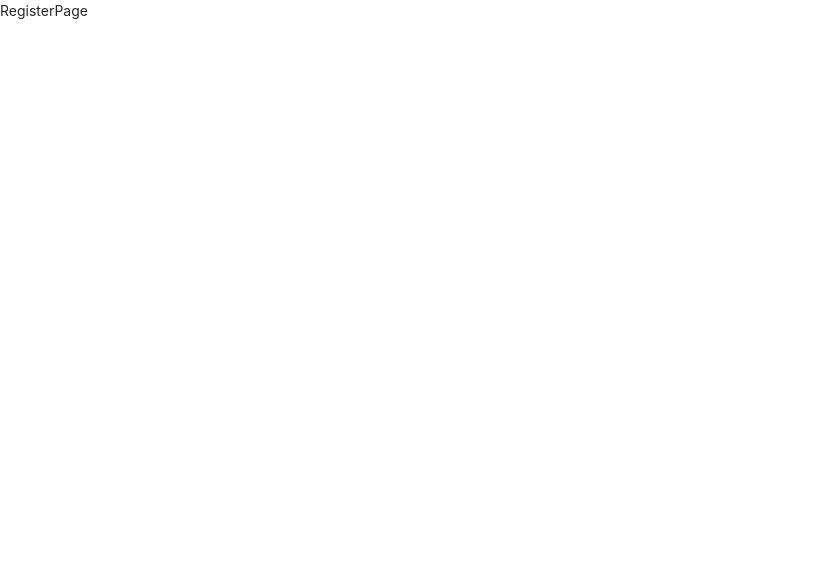
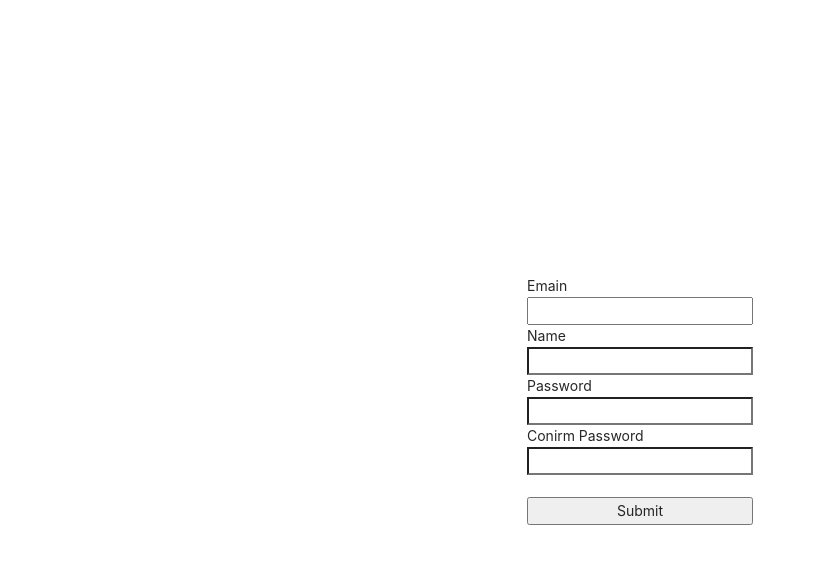
Before and after one commit to rlawjdgh930829/React-Express.js, a React (Create React App) app in the folder client/: page /register in a window 1280 px wide. Shown: the top 564 px of the page, without its empty margins (0-815 px from the left). Built offline with nearby package versions, Linux system fonts and the light colour scheme.

Commit message:
회원가입 페이지

```diff
--- a/client/src/_actions/types.js
+++ b/client/src/_actions/types.js
@@ -1 +1,2 @@
 export const LOGIN_USER = "login_user";
+export const REGISTER_USER = "register_user"
--- a/client/src/_actions/user_action.js
+++ b/client/src/_actions/user_action.js
@@ -1,6 +1,7 @@
 import axios from "axios";
 import {
-    LOGIN_USER
+    LOGIN_USER,
+    REGISTER_USER
 } from './types';
 
 export function loginUser(dataToSubmit) {
@@ -12,3 +13,13 @@
         payload: request
     }
 }
+
+export function registerUser(dataToSubmit) {
+    const request = axios.post('/api/users/register', dataToSubmit)
+        .then(response => response.data)
+
+    return {
+        type: REGISTER_USER,
+        payload: request
+    }
+}
--- a/client/src/_reducers/user_reducer.js
+++ b/client/src/_reducers/user_reducer.js
@@ -1,12 +1,15 @@
 import {
-    LOGIN_USER
+    LOGIN_USER,
+    REGISTER_USER
 } from '../_actions/types';
 
 export default function (state = {}, action) {
     switch (action.type) {
         case LOGIN_USER:
-            return { ...state, loginSuccess: action.payload}
-            break;
+            return { ...state, loginSuccess: action.payload }
+
+        case REGISTER_USER:
+            return { ...state, register: action.payload }
 
         default:
             return state;
--- a/client/src/components/views/LoginPage/LoginPage.js
+++ b/client/src/components/views/LoginPage/LoginPage.js
@@ -1,5 +1,4 @@
 import React, { useState } from 'react'
-import axios from 'axios'
 import { useDispatch } from 'react-redux'
 import { loginUser } from '../../../_actions/user_action'
 import { useNavigate } from "react-router-dom"
--- a/client/src/components/views/RegisterPage/RegisterPage.js
+++ b/client/src/components/views/RegisterPage/RegisterPage.js
@@ -1,9 +1,75 @@
-import React from 'react'
+import React, { useState } from 'react'
+import { useDispatch } from 'react-redux'
+import { registerUser } from '../../../_actions/user_action'
+import { useNavigate } from "react-router-dom"
 
 function RegisterPage() {
+  const dispatch = useDispatch()
+  const navigate = useNavigate()
+
+  const [Email, setEmail] = useState("")
+  const [Name, setName] = useState("")
+  const [Password, setPassword] = useState("")
+  const [ConfirmPassword, setConfirmPassword] = useState("")
+
+  const onEmailHandler = (event) => {
+    setEmail(event.currentTarget.value)
+  }
+
+  const onNameHandler = (event) => {
+    setName(event.currentTarget.value)
+  }
+
+  const onPasswordHandler = (event) => {
+    setPassword(event.currentTarget.value)
+  }
+
+  const onConfirmPasswordHandler = (event) => {
+    setConfirmPassword(event.currentTarget.value)
+  }
+
+  const onSubmitHandler = (event) => {
+    event.preventDefault()
+
+    if(Password !== ConfirmPassword) {
+      return alert('비밀번호와 비밀번호 확인이 일치하지 않습니다')
+    }
+
+    let body = {
+      email: Email,
+      name: Name,
+      password: Password
+    }
+
+    dispatch(registerUser(body))
+      .then(response => {
+        if(response.payload.success) {
+          navigate('/login')
+        } else {
+          alert('회원가입에 실패했습니다')
+        }
+      })
+  }
+
   return (
-    <div>
-      RegisterPage
+    <div style={{ display: 'flex', justifyContent: 'center', alignItems: 'center', width: '100%', height: '100vh'}}>
+      <form style={{ display: 'flex', flexDirection: 'column'}}
+        onSubmit={onSubmitHandler}
+      >
+        <label>Emain</label>
+        <input type="email" value={Email} onChange={onEmailHandler}></input>
+        <label>Name</label>
+        <input type="text" value={Name} onChange={onNameHandler}></input>
+        <label>Password</label>
+        <input type="password" value={Password} onChange={onPasswordHandler}></input>
+        <label>Conirm Password</label>
+        <input type="password" value={ConfirmPassword} onChange={onConfirmPasswordHandler}></input>
+
+        <br />
+        <button type="submit">
+          Submit
+        </button>
+      </form>
     </div>
   )
 }
```
